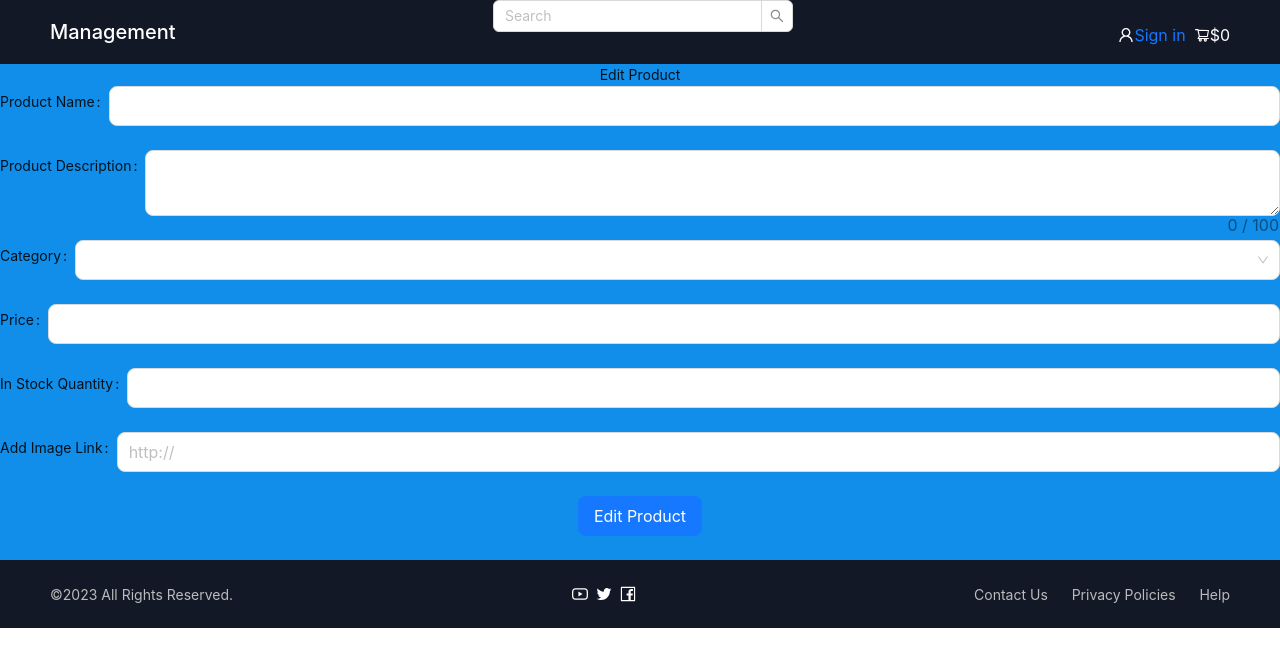
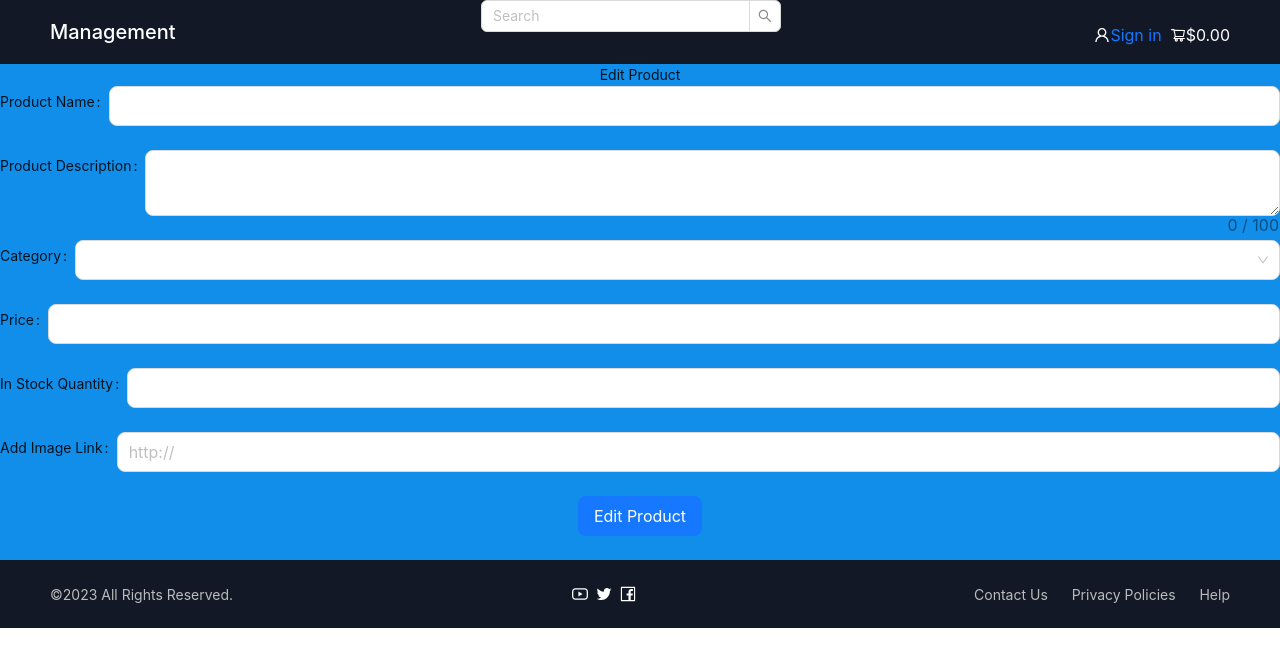
Before and after one commit to Chuwa-project-team/Project1-frontend, a React (Vite) app: page /editProduct/1 in a window 1280 px wide. Shown: the top 666 px of the page. Built offline with nearby package versions, Linux system fonts and the light colour scheme.

Commit message:
fix: number conversion error fixed

```diff
--- a/src/components/CartCard/PriceSummary.jsx
+++ b/src/components/CartCard/PriceSummary.jsx
@@ -17,7 +17,7 @@ export default function PriceSummary({subtotal,discount}) {
             </div>
             <div style={{ ...rowStyle, borderTop: '1px solid black', paddingTop: '5px' }}>
                 <strong>Estimated total</strong>
-                <strong>${ estimatedTotal>=0? (estimatedTotal.toFixed(2)):(0).toFixed(2)}</strong>
+                <strong>${ estimatedTotal>=0? (estimatedTotal):(0).toFixed(2)}</strong>
             </div>
         </div>
     );
--- a/src/components/Navbar/index.jsx
+++ b/src/components/Navbar/index.jsx
@@ -54,7 +54,7 @@ const Navbar = ({handleCartModalOpen}) => {
                     </div>
                     <div onClick={handleCartModalOpen}>
                     <ShoppingCartOutlined  />
-                    <span>$<span>{totalPrice}</span></span>
+                    <span>$<span>{totalPrice.toFixed(2)}</span></span>
                     </div>
                 </Space>
             </div>
```
